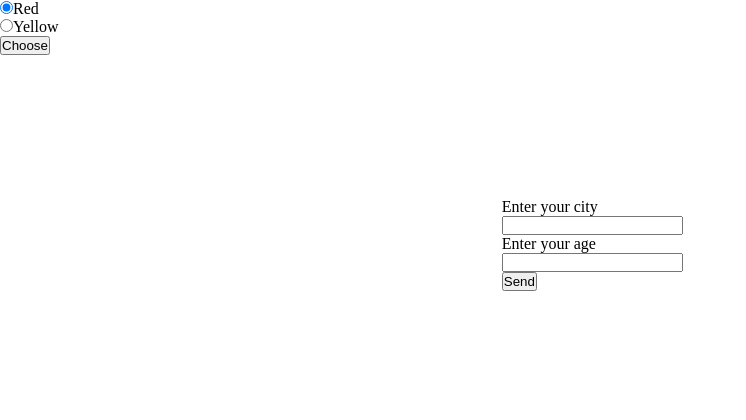
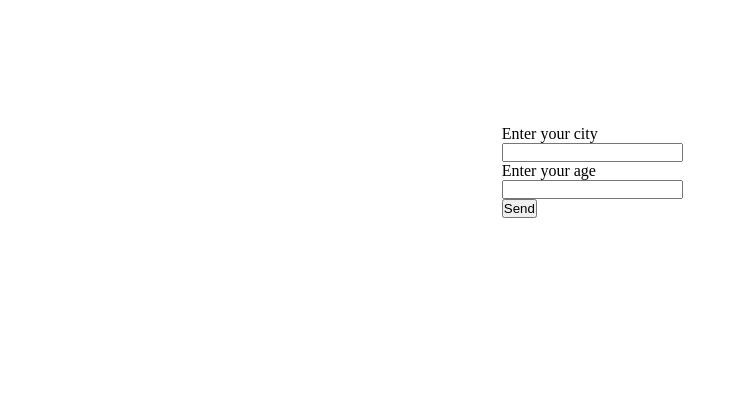
Before and after one commit to rustam432184798213651/Php_practise, a PHP site: page / in a window 1280 px wide. Shown: the top 420 px of the page, without its empty margins (0-746 px from the left). Before the commit the page ends 291 px from the top, so only its background shows below. Run offline with PHP 8.4, Linux system fonts and the light colour scheme.

Commit message:
Delete background color switcher and all other dependent features.

```diff
--- a/task_5/index.php
+++ b/task_5/index.php
@@ -5,20 +5,6 @@
         <meta name="viewport" content="width=device-width, initial-scale=1.0">
         <link rel="stylesheet" href="css/index.css">
     </head>
-    <?php
-        $a = "";
-        if($_SERVER["REQUEST_METHOD"] == "POST") {
-            $choosen_color = filter_input(INPUT_POST, 'Color');
-            $a = " style=\"background-color:$choosen_color\"";
-        }
-        echo "<body" . $a . ">";
-    ?>
-    <form method="post" action=".">
-        <input type="radio" name="Color" value="red" checked>Red</br>
-        <input type="radio" name="Color" value="yellow">Yellow</br>
-        <input type="submit" value="Choose" name="Result">
-    </form >
-    <br>
     <form class="UserInfoForm" action="./test.php" method="post">
         <label for="City">Enter your city</label>
         <input type="text" name="City" required><br>
```
